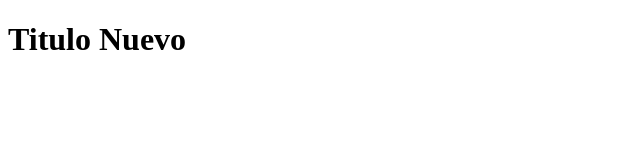
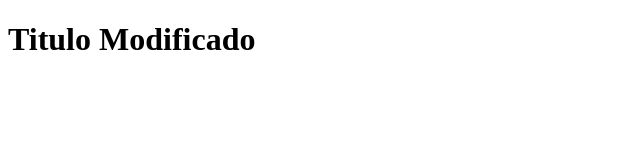
Before and after one commit to sramire3000/hello-world-git, a plain HTML site: page index.html in a window 1280 px wide. Shown: the whole page, without its empty margins (0-640 px from the left). Drawn offline with Linux system fonts and the light colour scheme.

Commit message:
Otro Cambio

```diff
--- a/index.html
+++ b/index.html
@@ -7,6 +7,6 @@
     <title>Document</title>
 </head>
 <body>
-    <h1>Titulo Nuevo</h1>
+    <h1>Titulo Modificado</h1>
 </body>
 </html>
```
